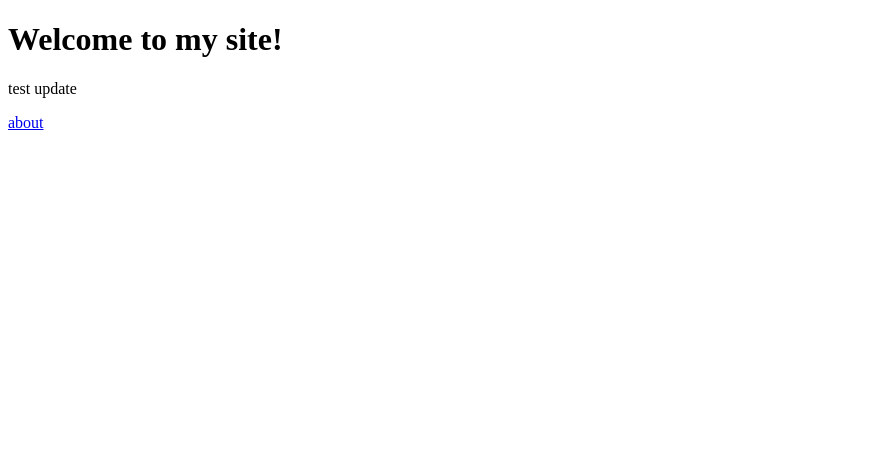
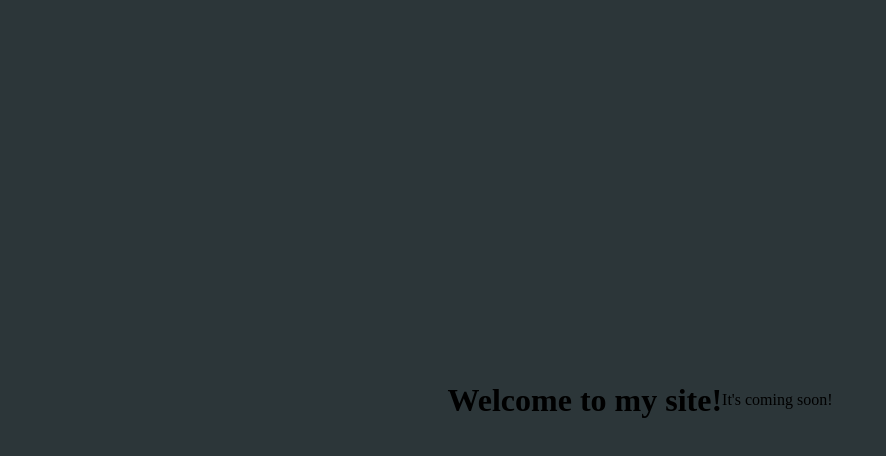
Before and after one commit to bmeinert8/bmeinert-cv-site, a plain HTML site: page index.html in a window 1280 px wide. Shown: the whole page, without its empty margins (0-886 px from the left). Drawn offline with Linux system fonts and the light colour scheme.

Commit message:
basic file setup

```diff
--- a/index.html
+++ b/index.html
@@ -4,10 +4,13 @@
     <meta charset="UTF-8" />
     <meta name="viewport" content="width=device-width, initial-scale=1.0" />
     <title>Brian Meinert</title>
+    <link rel="stylesheet" href="styles.css" />
+<link rel="preconnect" href="https://fonts.googleapis.com">
+<link rel="preconnect" href="https://fonts.gstatic.com" crossorigin>
+<link href="https://fonts.googleapis.com/css2?family=Poppins:ital,wght@0,100;0,200;0,300;0,400;0,500;0,600;0,700;0,800;0,900;1,100;1,200;1,300;1,400;1,500;1,600;1,700;1,800;1,900&family=Rubik:ital,wght@0,300..900;1,300..900&display=swap" rel="stylesheet">
   </head>
   <body>
     <h1>Welcome to my site!</h1>
-    <p>test update</p>
-    <a href="about.html">about</a>
+    <p>It's coming soon!</p>
   </body>
 </html>
--- a/styles.css
+++ b/styles.css
@@ -0,0 +1,117 @@
+/**********************************/
+/*          CSS Variables         */
+/**********************************/
+
+:root {
+  /* Colors */
+
+  --Primary-Color: #2c3639;
+  --Secondary-Color: #3f4e4f;
+  --Accent-Color: #a27b5c;
+  --Header-Color: #dcd7c9;
+  --Text-Color: #f5ecd5;
+
+  /* Fonts */
+
+  --Font-Header: 'Rubik', sans-serif;
+  --Font-Text: 'Poppins', sans-serif;
+
+  /*Font Sizing*/
+
+  /* Spacing */
+
+  --Spacing-0px: 0rem;
+  --Spacing-8px: 0.5rem;
+  --Spacing-16px: 1rem;
+  --Spacing-24px: 1.5rem;
+  --Spacing-32px: 2rem;
+}
+
+/*************************************/
+/*             CSS Reset             */
+/*************************************/
+
+*,
+*::before,
+*::after {
+  box-sizing: border-box;
+  margin: 0;
+  padding: 0;
+}
+
+/* Remove default list styles */
+ol,
+ul {
+  list-style: none;
+}
+
+/* Ensure images are responsive and don't exceed their container */
+img,
+picture,
+video,
+canvas,
+svg {
+  max-width: 100%;
+  display: block;
+}
+
+/* Remove default anchor styles */
+a {
+  text-decoration: none;
+  color: inherit;
+}
+
+/* Reset buttons to avoid inconsistent styling */
+button,
+input,
+select,
+textarea {
+  font: inherit;
+  border: none;
+  background: none;
+  appearance: none;
+}
+
+/* Ensure form elements don't overflow */
+input,
+textarea {
+  width: 100%;
+}
+
+/* Remove default table spacing */
+table {
+  border-collapse: collapse;
+  border-spacing: 0;
+}
+
+/* Disable animations for users who prefer reduced motion */
+@media (prefers-reduced-motion: reduce) {
+  *,
+  *::before,
+  *::after {
+    animation: none;
+    transition: none;
+  }
+}
+
+/* Set base font and line height */
+html {
+  font-size: 100%;
+  line-height: 1.15;
+  -webkit-text-size-adjust: 100%; /* Prevent iOS font scaling */
+  scroll-behavior: smooth;
+}
+
+/* Remove default focus outlines for better accessibility control */
+:focus {
+  outline: none;
+}
+
+/* Ensure body takes up at least full viewport height */
+body {
+  min-height: 100vh;
+  background-color: var(--Primary-Color);
+  display: flex;
+  justify-content: center;
+  align-items: center;
+}
```
